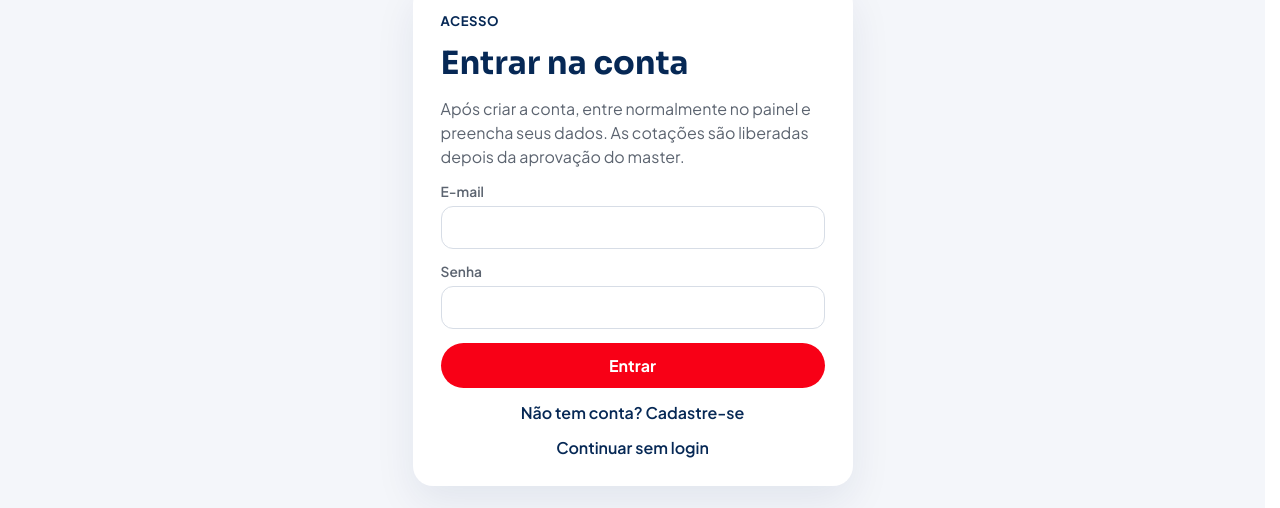
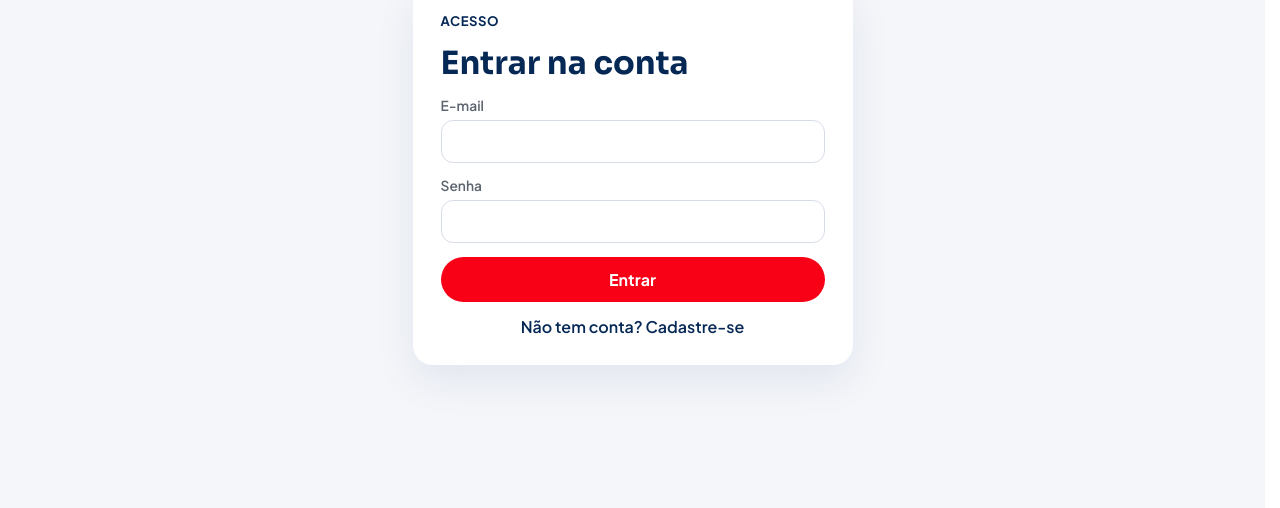
Before and after one commit to Luthano/sistema-jetlu, a React (Vite) app: page /login in a window 1280 px wide. Shown: the part 121-629 px from the top of the page. Built offline with nearby package versions, Linux system fonts and the light colour scheme; no server answers.

Commit message:
Remove texto de instrucao e o link continuar sem login na tela de acesso.

```diff
--- a/src/pages/Login.jsx
+++ b/src/pages/Login.jsx
@@ -1,5 +1,5 @@
 import { useState } from 'react'
-import { Link, Navigate, useLocation } from 'react-router-dom'
+import { Navigate, useLocation } from 'react-router-dom'
 import { useAuth } from '../context/AuthContext'
 import './AuthPages.css'
 
@@ -49,9 +49,6 @@ function Login() {
       <form className="auth-card" onSubmit={handleSubmit}>
         <p className="auth-kicker">{modo === 'entrar' ? 'Acesso' : 'Cadastro'}</p>
         <h1>{modo === 'entrar' ? 'Entrar na conta' : 'Criar conta'}</h1>
-        <p className="auth-copy">
-          Após criar a conta, entre normalmente no painel e preencha seus dados. As cotações são liberadas depois da aprovação do master.
-        </p>
 
         {!configured && (
           <p className="auth-alert" role="alert">
@@ -104,10 +101,6 @@ function Login() {
         >
           {modo === 'entrar' ? 'Não tem conta? Cadastre-se' : 'Já tem conta? Entrar'}
         </button>
-
-        <Link to="/cotacao" className="auth-back">
-          Continuar sem login
-        </Link>
       </form>
     </div>
   )
```
